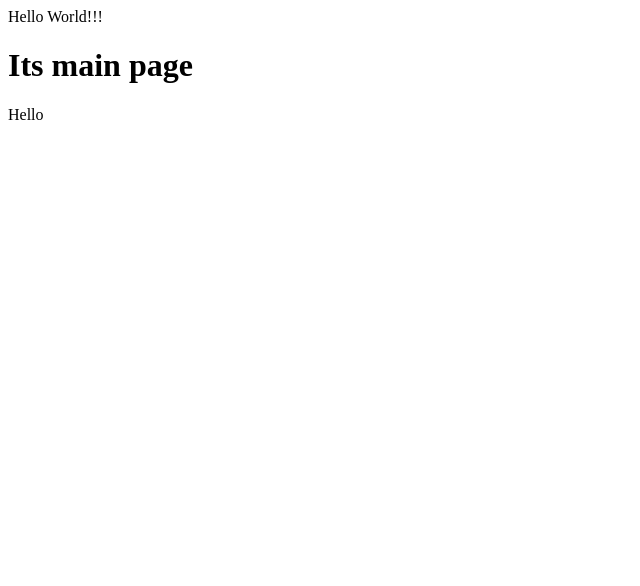
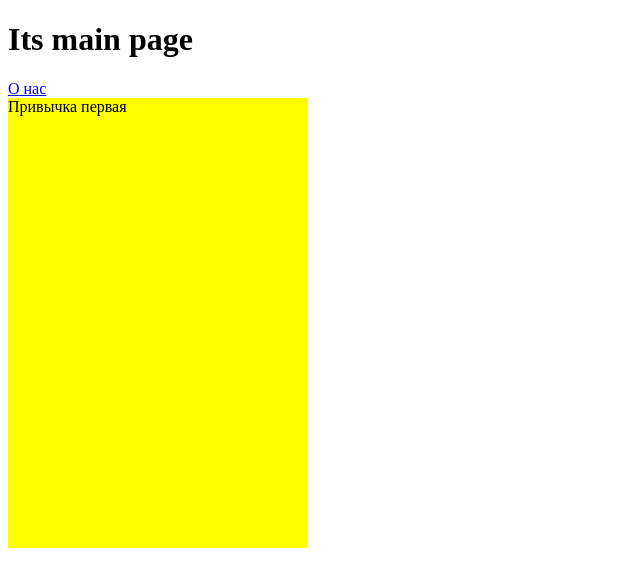
Before and after one commit to ProkoshkinLeonid/habitTracker, a React app: page / in a window 1280 px wide. Shown: the top 586 px of the page, without its empty margins (0-640 px from the left). Built offline with nearby package versions, Linux system fonts and the light colour scheme.

Commit message:
added alias, base structure and routes

```diff
--- a/package.json
+++ b/package.json
@@ -19,11 +19,11 @@
   "homepage": "https://github.com/ProkoshkinLeonid/habitTracker#readme",
   "dependencies": {
     "react": "^18.2.0",
-    "react-dom": "^18.2.0"
+    "react-dom": "^18.2.0",
+    "react-router-dom": "^6.3.0"
   },
   "devDependencies": {
     "@babel/core": "^7.18.6",
-    "eslint-plugin-prettier": "^4.2.1",
     "@babel/preset-env": "^7.18.6",
     "@babel/preset-react": "^7.18.6",
     "@babel/register": "^7.18.6",
@@ -38,6 +38,7 @@
     "eslint": "5.16.0",
     "eslint-config-google": "^0.14.0",
     "eslint-plugin-local-rules": "^1.3.0",
+    "eslint-plugin-prettier": "^4.2.1",
     "eslint-plugin-react": "^7.30.1",
     "file-loader": "^6.2.0",
     "html-webpack-plugin": "^5.5.0",
--- a/src/App.tsx
+++ b/src/App.tsx
@@ -1,7 +1,14 @@
 import React, {FC} from 'react'
-import {Main} from "./pages/main/Main";
+import {Main} from "./pages/MainPage/Main";
+import { Route, Routes } from 'react-router-dom'
+import { About } from './pages/AboutPage/About'
 
 
 export const App: FC = () => {
-    return <div>Hello World!!!<Main/></div>
+    return <>
+        <Routes>
+            <Route path="/about" element={<About/>}/>
+            <Route path="/" element={<Main/>}/>
+        </Routes>
+    </>
 }
--- /dev/null
+++ b/src/components/HabitComponent.tsx
@@ -0,0 +1,7 @@
+import React from "react"
+
+export const HabitComponent = () => {
+    return <div style={{ background: 'yellow', width: '300px', height: '450px' }}>
+            Привычка первая
+    </div>
+}
--- a/src/index.tsx
+++ b/src/index.tsx
@@ -1,8 +1,13 @@
 import React from 'react'
 import {createRoot} from "react-dom/client"
 import {App} from "./App"
+import { BrowserRouter} from 'react-router-dom'
 
 const container: HTMLElement | null  = document.getElementById('root');
 // @ts-ignore
 const root = createRoot(container);
-root.render(<App />)
+root.render(
+    <BrowserRouter>
+            <App />
+    </BrowserRouter>
+)
--- a/src/pages/main/Main.tsx
+++ b/src/pages/AboutPage/About.tsx
@@ -1,10 +1,9 @@
 import React from 'react'
 
-export const Main = () => {
-    var   a = 5
+export const About = () => {
     return (
         <div>
-            <h1>Its main page</h1>
+            <h1>Its About page</h1>
             Hello
         </div>
     )
--- /dev/null
+++ b/src/pages/MainPage/Main.tsx
@@ -0,0 +1,14 @@
+import React from 'react'
+import { Link } from 'react-router-dom'
+import { HabitComponent } from '@components/HabitComponent'
+
+export const Main = () => {
+    const a = 5
+    return (
+        <div>
+            <h1>Its main page</h1>
+            <Link to={'/about'}>О нас</Link>
+            <HabitComponent/>
+        </div>
+    )
+}
--- a/webpack.common.ts
+++ b/webpack.common.ts
@@ -11,6 +11,10 @@ module.exports = {
         filename: 'bundle.[hash].js',
     },
     resolve: {
+        alias: {
+            '@components': path.resolve(__dirname, '../src/components/'),
+            '@styles': path.resolve(__dirname, 'src/styles/')
+        },
         extensions: ['.ts', '.tsx', '.js'],
     },
     devServer: {
```
Also changed, not shown: tsconfig.json (+7 -2 lines), 1 other file (tests, documents, lock files or other folders).
